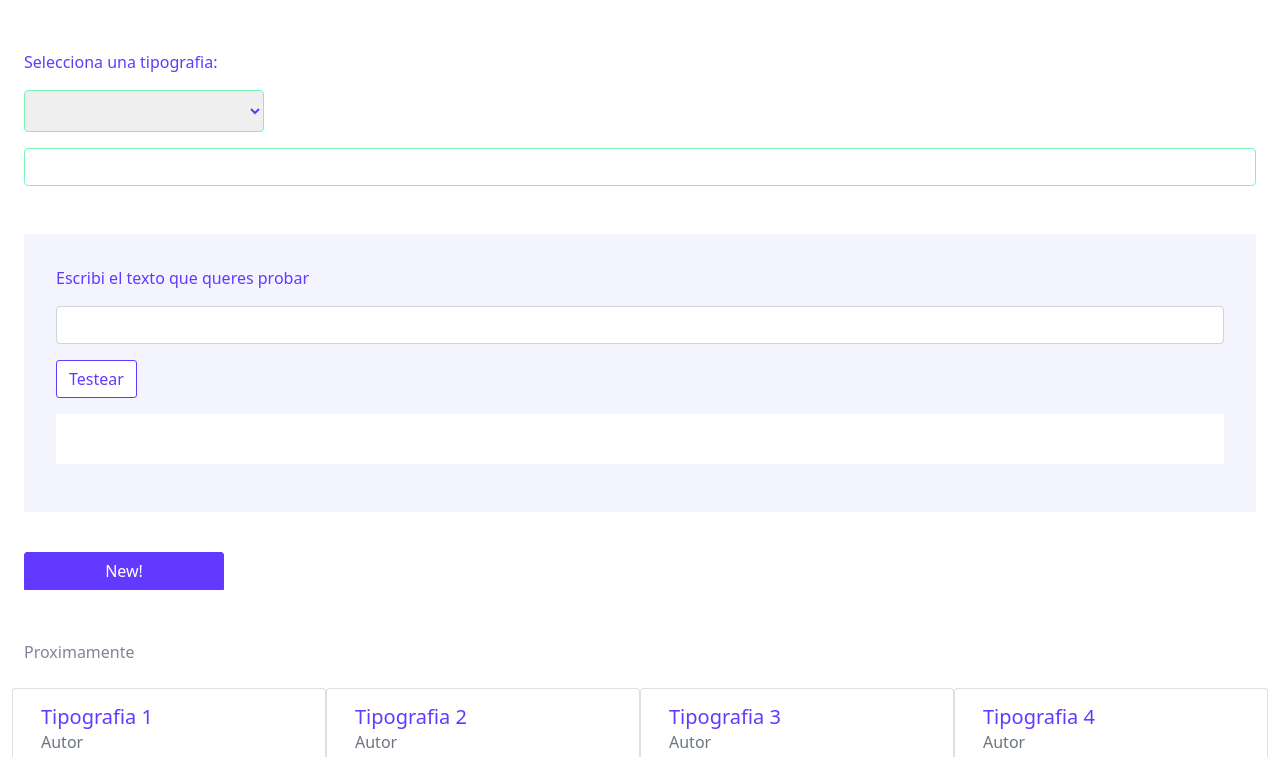
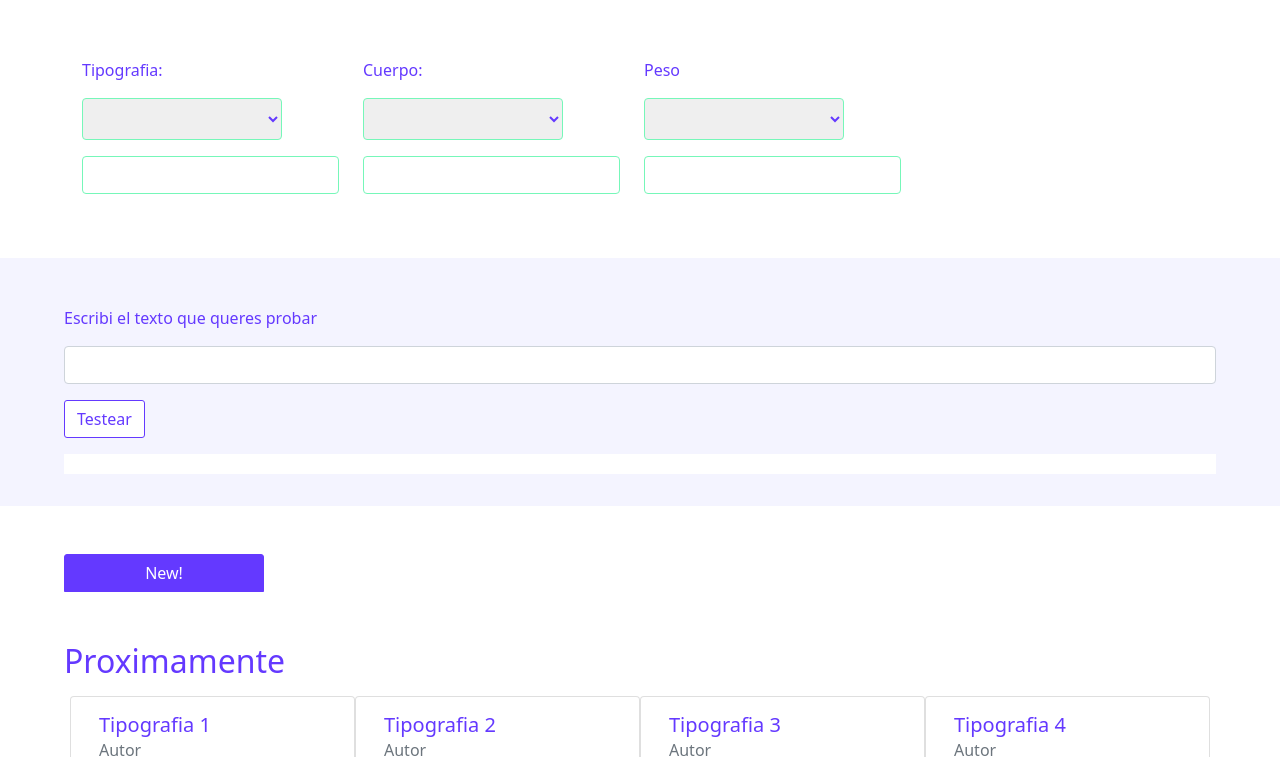
Before and after one commit to fernandacaperon/javascritp-desafios, a plain HTML site: page Proyecto final/index.html in a window 1280 px wide. Shown: the part 181-938 px from the top of the page. Drawn offline with nearby package versions, Linux system fonts and the light colour scheme; a web font is replaced by a local one.

Commit message:
Entrega proyecto final

```diff
--- a/Proyecto final/css/style.css
+++ b/Proyecto final/css/style.css
@@ -1,6 +1,11 @@
 @import url('https://fonts.googleapis.com/css2?family=Alegreya&family=Open+Sans:wght@300&display=swap');
 @import url('https://fonts.googleapis.com/css2?family=Acme&family=Alegreya&family=Bitter:wght@100&family=Gochi+Hand&family=Open+Sans:wght@300&family=Piazzolla:wght@100&display=swap');
+@import url('https://fonts.googleapis.com/css2?family=Acme&family=Alegreya:ital,wght@0,400;0,500;0,600;0,700;0,800;0,900;1,400;1,500;1,600;1,700;1,800;1,900&family=Bitter:ital,wght@0,100;0,200;0,300;0,400;0,500;0,600;0,700;0,800;0,900;1,100;1,200;1,300;1,400;1,500;1,600;1,700;1,800;1,900&family=Gochi+Hand&family=Open+Sans:ital,wght@0,300;0,400;0,500;0,600;0,700;0,800;1,300;1,400;1,500;1,600;1,700;1,800&family=Piazzolla:ital,wght@0,100;0,200;0,300;0,400;0,500;0,600;0,700;0,800;0,900;1,100;1,200;1,300;1,400;1,500;1,600;1,700;1,800;1,900&display=swap');
 
+
+*{
+    margin: 0;
+}
 
 .title {
     color: #6439FF;
@@ -27,7 +32,6 @@ h2 {
     color: #6439FF;
 }
 
-
 #alegreya {
     font-family: 'Alegreya', serif;
 }
@@ -48,6 +52,9 @@ h2 {
     font-family: 'Piazzolla', serif;
 }
 
+.pesoAlegreya {
+    font-family: 'Alegreya';
+}
 
 .box1 {
     display: none;
@@ -81,8 +88,9 @@ h2 {
 
 .contenedorTester {
     background-color: #F4F4FF;
-    padding: 2rem;
-    margin-bottom: 40px;
+    padding-top: 3rem;
+    padding-bottom: 1rem;
+    margin-bottom: 3rem;
     margin-top: 3rem;
     color: #6439FF;
 }
@@ -90,9 +98,14 @@ h2 {
 .boxTester {
     background-color: white;
     color: #6439FF;
-    height: 50px;
+    height: auto;
     padding: 10px;
 }
+
+.color-tester {
+    color: #6439FF;
+}
+
 
 .box-option {
     color: #6439FF;
@@ -101,7 +114,7 @@ h2 {
     padding: .5rem 1rem;
     margin-bottom: 1rem;
     border-radius: .25rem;
-    width: 15rem;
+    width: 12.5rem;
 }
 
 .boxNews {
@@ -110,10 +123,9 @@ h2 {
     padding: 3rem;
 }
 
-
 .form-box {
     display: block;
-    width: 100%;
+    width: auto;
     padding: .375rem .75rem;
     font-size: 1rem;
     font-weight: 400;
@@ -145,3 +157,12 @@ h2 {
     border-radius: .25rem;
     transition: border-color .15s ease-in-out,box-shadow .15s ease-in-out;
 }
+
+.margin-body {
+    margin-left: 4rem;
+    margin-right: 4rem;
+}
+
+.margin-top {
+    margin-top: 2rem;
+}
--- a/Proyecto final/index.html
+++ b/Proyecto final/index.html
@@ -8,16 +8,20 @@
     <link rel="stylesheet" href="css/style.css">
     <link href="https://cdn.jsdelivr.net/npm/bootstrap@5.0.2/dist/css/bootstrap.min.css" rel="stylesheet" integrity="sha384-EVSTQN3/azprG1Anm3QDgpJLIm9Nao0Yz1ztcQTwFspd3yD65VohhpuuCOmLASjC" crossorigin="anonymous">
 </head>
-<body class="p-4">
+<body>
     <div class="d-flex justify-content-end">
-        <button id="theme" class="btnTester btn-sm" > <svg aria-hidden="true" focusable="false" data-prefix="fas" data-icon="moon" class="svg-inline--fa fa-moon fa-w-16" role="img" style="width: 12px;" xmlns="http://www.w3.org/2000/svg" viewBox="0 0 512 512"><path fill="currentColor" d="M283.211 512c78.962 0 151.079-35.925 198.857-94.792 7.068-8.708-.639-21.43-11.562-19.35-124.203 23.654-238.262-71.576-238.262-196.954 0-72.222 38.662-138.635 101.498-174.394 9.686-5.512 7.25-20.197-3.756-22.23A258.156 258.156 0 0 0 283.211 0c-141.309 0-256 114.511-256 256 0 141.309 114.511 256 256 256z"></path></svg>
+        <button id="theme" class="btnTester btn-sm margin-body margin-top" > <svg aria-hidden="true" focusable="false" data-prefix="fas" data-icon="moon" class="svg-inline--fa fa-moon fa-w-16" role="img" style="width: 12px;" xmlns="http://www.w3.org/2000/svg" viewBox="0 0 512 512"><path fill="currentColor" d="M283.211 512c78.962 0 151.079-35.925 198.857-94.792 7.068-8.708-.639-21.43-11.562-19.35-124.203 23.654-238.262-71.576-238.262-196.954 0-72.222 38.662-138.635 101.498-174.394 9.686-5.512 7.25-20.197-3.756-22.23A258.156 258.156 0 0 0 283.211 0c-141.309 0-256 114.511-256 256 0 141.309 114.511 256 256 256z"></path></svg>
         Dark</button>
     </div>
-    <h1 class="title">Proyecto Tester Tipográfico</h1>
+    <h1 class="title margin-body">Proyecto Tester Tipográfico</h1>
 
+    <div class="container">
         <div>
+        </div>
+        <div class="row">
+            <div class="col">
                 <form>
-            <p class="textVioleta">Selecciona una tipografia: </p>
+                    <p class="textVioleta">Tipografia: </p>
                     <select id="myList" onchange="cambiarTipografia();" class="box-option">
                         <option></option>
                         <option id="alegreya" value="alegreya">Alegreya</option>
@@ -27,36 +31,74 @@
                         <option id="piazzolla" value="piazzolla">Piazzolla</option>
                     </select>
                 </form>
-        <p id="resultado-cambiarTipografia"> <input type="text" id="demo" class="form-box"></p>
+                <p id="resultado-cambiarTipografia" class="textVioleta">
+                    <input type="text" id="demo" class="form-box">
+                </p>
             </div>
-
+            <div class="col">
+                <form>
+                    <p class="textVioleta">Cuerpo: </p>
+                    <select name="" id="cuerpo" onchange="cambiarCuerpo();" class="box-option">
+                        <option value=""></option>
+                        <option id="9" value="9">9</option>
+                        <option id="10" value="10">10</option>
+                        <option id="13" value="13">13</option>
+                        <option id="16" value="16">16</option>
+                        <option id="18" value="18">18</option>
+                        <option id="24" value="24">24</option>
+                        <option id="32" value="32">32</option>
+                    </select>
+                </form>
+                <p id="resultado-cambiarCuerpo" class="textVioleta">
+                    <input type="text" id="demo-cuerpo" class="form-box">
+                </p>
+            </div>
+            <div class="col">
+                <form>
+                    <p class="textVioleta">Peso</p>
+                    <select name="" id="peso" onchange="cambiarPeso();" class="box-option">
+                        <option value=""></option>
+                        <option id="light" value="ligth">Light</option>
+                        <option id="regular" value="regular">Regular</option>
+                        <option id="bold" value="bold">Bold</option>
+                    </select>
+                    <p id="resultado-cambiarPeso" class="textVioleta">
+                        <input type="text" id="demo-peso" class="form-box">
+                    </p>
+                </form>
+            </div>
+            <div class="col"> </div>
+            <div class="col"> </div>
+        </div>
+    </div>
+    <!-- termina div de container -->
     <div class="contenedorTester">
-        <div>
+        <div class="margin-body">
             <p> Escribi el texto que queres probar </p>
             <input type="texto" id="textoPrueba" value="" class="form-control">
         </div>
-        <div class="py-3">
+        <div class="py-3 margin-body">
             <button onclick="test()" class="btnTester" id="#testear">Testear</button>
         </div>
-        <div>
+        <div class="margin-body">
             <p id="resultadoTest" class="boxTester"> </p>
         </div>
     </div>
 
-    <div>
+    <div class="margin-body">
         <button class="btn1"> New! </button>
         <div class="box1">
             <p class="textWhite"> Infografica! Nueva tipografia Sans para tus proyectos! </p>
         </div>
     </div>
 
-    <div id="print" class="print">
-        <p></p>
+    <div id="print" class="print margin-body">
+        <h2></h2>
     </div>
 
-    <div class="py-2">
+    <div class="container py-2 margin-body">
         <div class="row">
-            <div class="card1 card col">
+            <div class="card card col">
                 <div class="card-body">
                     <h5 class="card-title">Tipografia 1</h5>
                     <h6 class="card-subtitle mb-2 text-muted">Autor</h6>
@@ -87,7 +129,7 @@
         </div>
     </div>
 
-   <div class="boxNews">
+   <div class="boxNews ">
         <h2>Suscribite a nuestro Newsletter</h2>
         <form action="" method="get" id="form">
             <input type="text" name="nombre" class="form-box2" id="name">
@@ -96,6 +138,7 @@
         </form>
    </div>
 
+
     <script src="https://code.jquery.com/jquery-3.5.1.min.js"></script>
     <script src="./jquery.js"> </script>
     <script src="./main.js"> </script>
--- a/Proyecto final/jquery.js
+++ b/Proyecto final/jquery.js
@@ -6,7 +6,7 @@ console.log ($("h1"))
 
 
 $("#print").append (
-    '<p> Proximamente </p>'
+    '<h2> Proximamente </h2>'
 )
 
 $(".btn1").on ("click", () => {
--- a/Proyecto final/main.js
+++ b/Proyecto final/main.js
@@ -29,7 +29,67 @@ function cambiarTipografia () {
 
   if ("piazzolla" == select_tipografia.value) {
     document.getElementById ("resultado-cambiarTipografia").innerHTML = 'Piazzolla';
+    document.getElementById ("resultado-cambiarTipografia").className = "box-option";
     document.getElementById('resultadoTest').style.fontFamily = select_tipografia.value;
+  }
+}
+
+function cambiarCuerpo (){
+  const select_cuerpo = document.getElementById ("cuerpo");
+  console.log (select_cuerpo.value);
+
+  if ("9" == select_cuerpo.value){
+    document.getElementById ("resultado-cambiarCuerpo").innerHTML = '9';
+    document.getElementById('resultadoTest').style.fontSize = "xx-small";
+  }
+
+  if ("10" == select_cuerpo.value){
+    document.getElementById ("resultado-cambiarCuerpo").innerHTML = '10';
+    document.getElementById('resultadoTest').style.fontSize = "x-small";
+  }
+
+  if ("13" == select_cuerpo.value){
+    document.getElementById ("resultado-cambiarCuerpo").innerHTML = '13';
+    document.getElementById('resultadoTest').style.fontSize = "small";
+  }
+
+  if ("16" == select_cuerpo.value){
+    document.getElementById ("resultado-cambiarCuerpo").innerHTML = '16';
+    document.getElementById('resultadoTest').style.fontSize = "medium";
+  }
+
+  if ("18" == select_cuerpo.value) {
+    document.getElementById ("resultado-cambiarCuerpo").innerHTML = '18px';
+    document.getElementById('resultadoTest').style.fontSize = "large";
+  }
+
+  if ("24" == select_cuerpo.value) {
+    document.getElementById ("resultado-cambiarCuerpo").innerHTML = '24px';
+    document.getElementById('resultadoTest').style.fontSize = "x-large";
+  }
+
+  if ("32" == select_cuerpo.value) {
+    document.getElementById ("resultado-cambiarCuerpo").innerHTML = '32px';
+    document.getElementById('resultadoTest').style.fontSize = "xx-large";
+  }
+}
+
+function cambiarPeso (){
+  const select_peso = document.getElementById ("peso");
+
+  if ("ligth" == select_peso.value){
+    document.getElementById ("resultado-cambiarPeso").innerHTML = '100';
+    document.getElementById('resultadoTest').style.fontWeight = "100";
+  }
+
+  if ("regular" == select_peso.value){
+    document.getElementById ("resultado-cambiarPeso").innerHTML = '400';
+    document.getElementById('resultadoTest').style.fontWeight = "400";
+  }
+
+  if ("bold" == select_peso.value){
+    document.getElementById ("resultado-cambiarPeso").innerHTML = '900';
+    document.getElementById('resultadoTest').style.fontWeight = "900";
   }
 }
 
```
Lines whose indentation alone changed are shown as unchanged.
